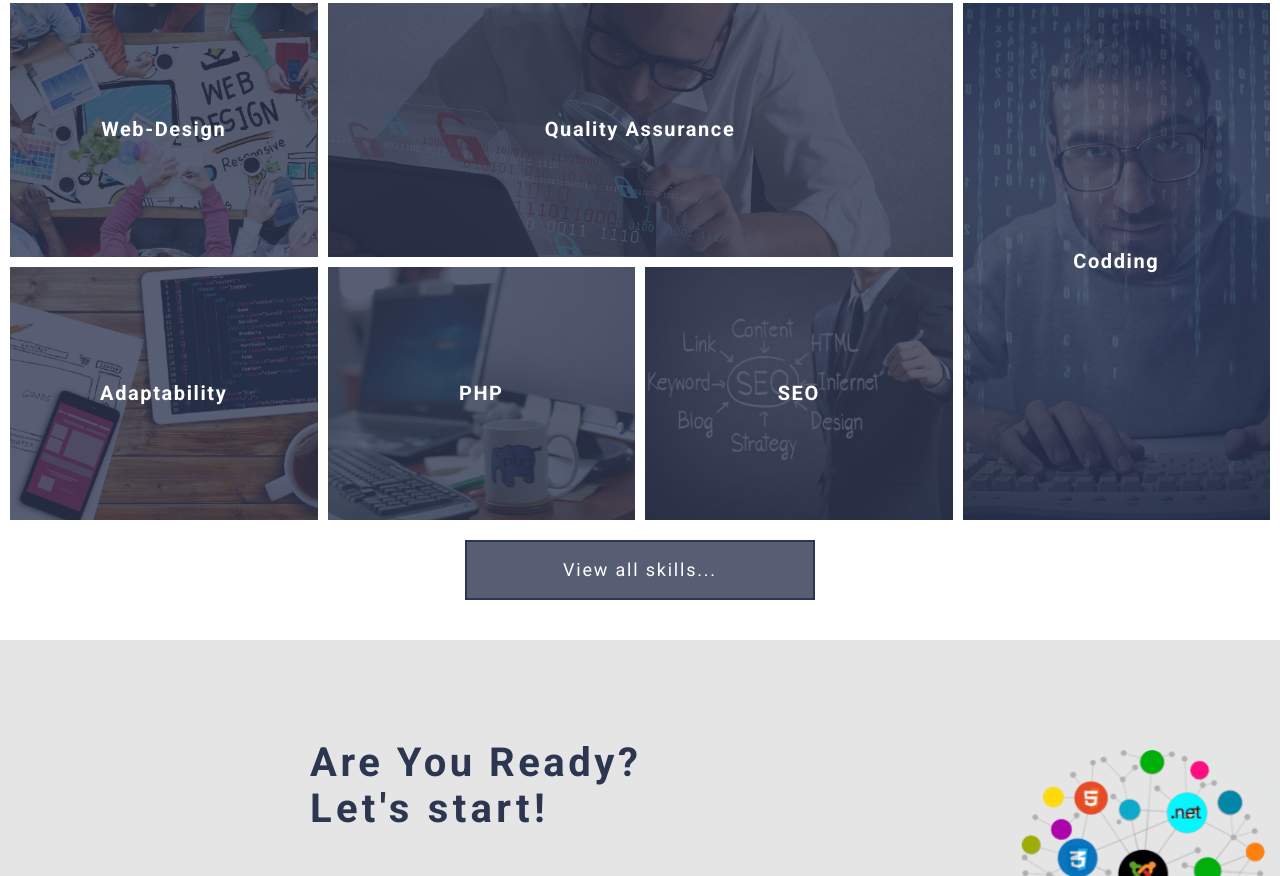
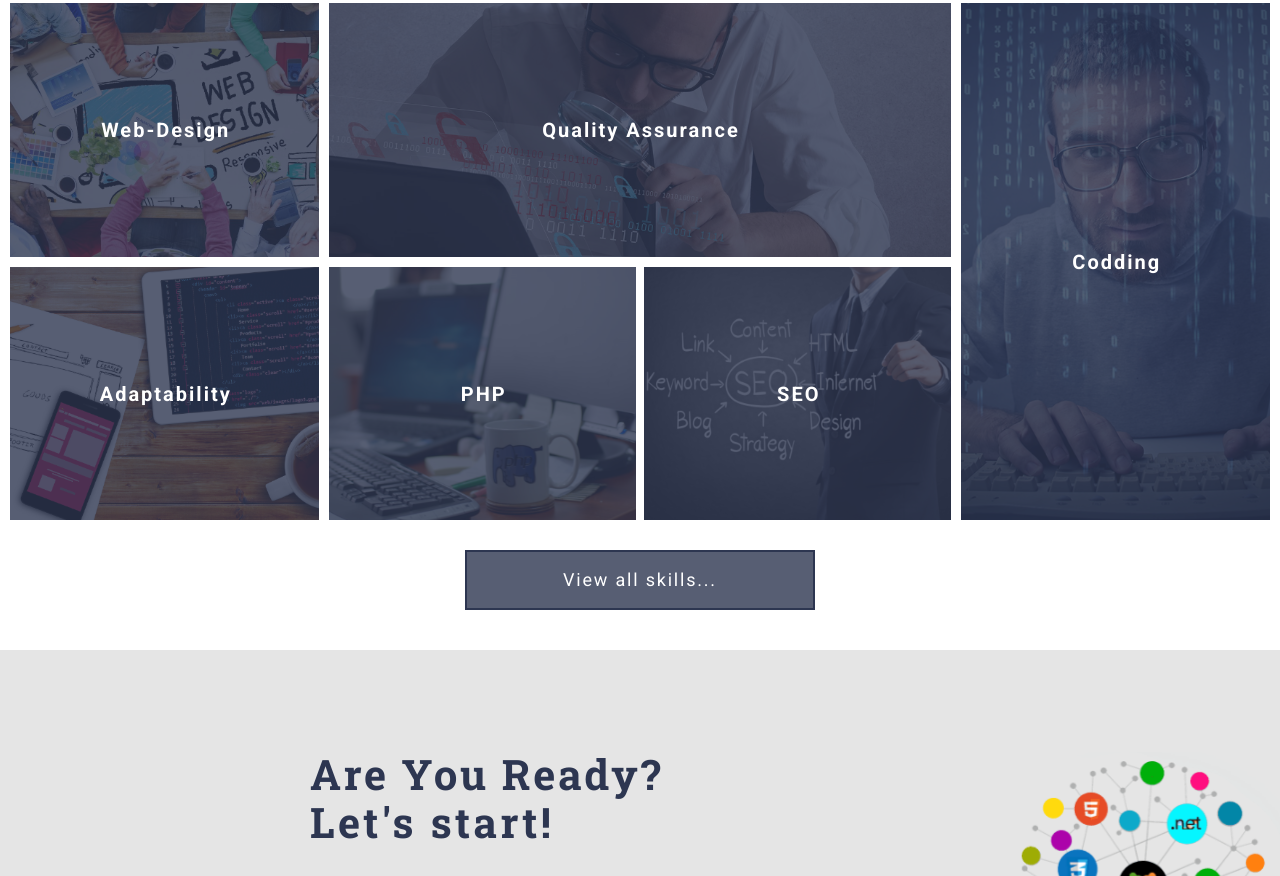
Before and after one commit to kairarty/grid-template, a website: page index.html in a window 1280 px wide. Shown: the part 1070-1946 px from the top of the page. Drawn offline with Linux system fonts and the light colour scheme.

Commit message:
Style & code fixes

```diff
--- a/assets/scss/common/_classes.scss
+++ b/assets/scss/common/_classes.scss
@@ -34,6 +34,22 @@
       width: 170px;
       height: 40px;
     }
+
+    @include md-sm {
+      padding-top: 1px;
+
+      &:nth-of-type(2) {
+        padding-left: 17px;
+      }
+    }
+
+    @include sm {
+      padding-top: 2px;
+
+      &:nth-of-type(2) {
+        padding-left: 18px;
+      }
+    }
   }
 
   &--primary {
--- a/assets/scss/components/footer/_footer.scss
+++ b/assets/scss/components/footer/_footer.scss
@@ -31,7 +31,7 @@
   }
 
   &__divider {
-    margin: 29px 0;
+    margin: 29px auto 30px;
     width: 76px;
     height: 2px;
     border: none;
@@ -52,10 +52,34 @@
     letter-spacing: 4.8px;
     opacity: 0.3;
     margin-left: 4px;
+
+    @include lg-md {
+      margin-left: 5px;
+    }
+
+    @include md-sm {
+      margin-left: 6px;
+    }
   }
 
   &__text-2 {
     letter-spacing: 0.9px;
     font-weight: 500;
+
+    @include lg-md {
+      margin: 0 0 0 1px;
+    }
+
+    @include md-sm {
+      margin-left: 1px;
+    }
   }
 }
+
+i {
+  &:nth-of-type(4),
+  &:nth-of-type(5) {
+    position: relative;
+    left: 2px;
+  }
+}
--- a/assets/scss/components/header/_header-content.scss
+++ b/assets/scss/components/header/_header-content.scss
@@ -7,10 +7,24 @@
 
   &__container {
     @extend %container;
+
+    @include lg-md {
+      position: relative;
+      top: 2px;
+    }
+
+    @include md-sm {
+      margin-top: 120px;
+    }
   }
 
   &__title {
     margin: 0 0 53px 0;
+
+    @include lg-min {
+      letter-spacing: 4.6px;
+      margin-right: 3px;
+    }
 
     @include lg-md {
       margin: 0 0 42px 0;
@@ -20,11 +34,27 @@
       margin-bottom: 30px;
     }
 
-    @include sm {
-      padding: 0 110px;
-      margin: 0 4px 39px 0;
-      line-height: 38px;
+    @media (max-width: 575px) {
+      display: none;
     }
+  }
+
+  &__title-1,
+  &__title-2 {
+    margin: 0;
+    position: relative;
+    @media (min-width: 576px) {
+      display: none;
+    }
+  }
+
+  &__title-1 {
+    bottom: 20px;
+    right: 4px;
+  }
+
+  &__title-2 {
+    bottom: 17px;
   }
 
   &__actions {
@@ -34,6 +64,8 @@
 
     @include sm {
       align-items: center;
+      position: relative;
+      top: 22px;
     }
   }
 }
--- a/assets/scss/components/header/_header.scss
+++ b/assets/scss/components/header/_header.scss
@@ -5,7 +5,7 @@
   position: relative;
   display: grid;
   min-height: 100vh;
-  padding: 150px 0;
+  padding: 150px 0 150px 1px;
   color: $color-light;
   background-color: $color-primary;
   background-image: url(../img/img-header.png);
@@ -13,11 +13,16 @@
   background-size: cover;
   align-content: center;
 
+  @include lg-md {
+    min-height: 766px;
+  }
+
   @include md-sm {
     padding-top: 32px;
+    min-height: 560px;
   }
 
   @include sm {
-    padding-top: 420px;
+    min-height: 992px;
   }
 }
--- a/assets/scss/components/sections/_section-about.scss
+++ b/assets/scss/components/sections/_section-about.scss
@@ -41,7 +41,7 @@
     }
 
     @include md-sm {
-      padding-top: 60px;
+      padding-top: 61px;
       gap: 55.5px;
     }
 
@@ -74,7 +74,7 @@
     margin: 0 0 47px;
 
     @include lg-md {
-      margin: 0 0 35px;
+      margin: 1px 0 38px;
     }
 
     @include md-sm {
@@ -98,13 +98,13 @@
     @include md-sm {
       font-size: 16px;
       letter-spacing: 0.8px;
-      top: 3px;
+      top: 4px;
     }
 
     @include sm {
       font-size: 16px;
       letter-spacing: 0.8px;
-      top: 9px;
+      top: 10px;
     }
   }
 
@@ -131,7 +131,7 @@
   }
 
   &__image {
-    margin-top: 1px;
+    margin-top: 2px;
     width: 271px;
     height: 487px;
 
@@ -142,7 +142,7 @@
 
     @include md-sm {
       position: relative;
-      top: -25px;
+      top: -27px;
       width: 236px;
       height: 425px;
     }
@@ -156,10 +156,11 @@
 .title-1,
 .title-2 {
   text-align: left;
-  font-size: 40px;
+  font-size: 42px;
   color: #2d3651;
   font-weight: 700;
   margin: 0;
+  font-family: "Roboto Slab", serif;
 
   @include lg-md {
     font-size: 32px;
@@ -176,7 +177,7 @@
 }
 
 .title-1 {
-  letter-spacing: 3.5px;
+  letter-spacing: 2.6px;
 
   @include lg-md {
     margin-left: 1px;
@@ -189,27 +190,28 @@
 
   @include sm {
     letter-spacing: 2px;
+    margin-top: 1px;
   }
 }
 
 .title-2 {
-  letter-spacing: 4.3px;
+  letter-spacing: 3.3px;
 
   @include lg-md {
     position: relative;
-    top: 2px;
+    top: 4px;
     letter-spacing: 3.4px;
   }
 
   @include md-sm {
     position: relative;
-    top: 4px;
+    top: 5px;
     letter-spacing: 2.4px;
   }
 
   @include sm {
     position: relative;
-    top: 4px;
+    top: 5px;
     letter-spacing: 2.4px;
   }
 }
--- a/assets/scss/components/sections/_section-posts.scss
+++ b/assets/scss/components/sections/_section-posts.scss
@@ -19,10 +19,11 @@
   &__title {
     color: #2d3651;
     font-size: 40px;
-    letter-spacing: 4px;
+    letter-spacing: 3.95px;
     font-weight: 700;
     text-align: left;
-    margin-bottom: 56px;
+    margin-bottom: 58px;
+    font-family: "Roboto Slab", serif;
 
     @include lg-md {
       margin-bottom: 43px;
@@ -168,6 +169,8 @@
     letter-spacing: 0.9px;
     line-height: 20px;
     position: relative;
+    font-family: "Roboto Slab", serif;
+    text-align: center;
   }
 
   &__text {
--- a/assets/scss/components/sections/_subscribe-form.scss
+++ b/assets/scss/components/sections/_subscribe-form.scss
@@ -38,6 +38,8 @@
   border: none;
   border-bottom: 1px solid #4C546B;
   letter-spacing: 2px;
+  padding-left: 30px;
+  color: white;
 
   &:hover {
     background-color: #4C546B;
@@ -53,6 +55,9 @@
     color: white;
     font-size: 18px;
 
+    position: relative;
+    right: 27px;
+
     @include lg-md {
       font-size: 16px;
       letter-spacing: 1.6px;
@@ -64,6 +69,7 @@
   }
 
   &:nth-child(1) {
+
     @include lg-md {
       max-width: 302px;
     }
@@ -196,11 +202,15 @@
     border: none;
     border-bottom: 1px solid #4C546B;
     letter-spacing: 2px;
+    color: white;
+    padding-left: 24px;
 
     &::placeholder {
       padding-left: 17px;
       color: white;
       font-size: 18px;
+      position: relative;
+      right: 22px;
     }
 
     :hover {
--- a/assets/scss/components/sections/skills/_skill-item.scss
+++ b/assets/scss/components/sections/skills/_skill-item.scss
@@ -6,48 +6,80 @@
   overflow: hidden;
 
   &:nth-of-type(1) {
+    @include lg-min {
+      margin-right: -1px;
+    }
+
     @include lg-md {
       margin-right: 4px;
     }
   }
 
   &:nth-of-type(2) {
+    @include lg-min {
+      margin-left: -1px;
+    }
+
     @include lg-md {
       margin-left: -4px;
     }
   }
 
   &:nth-of-type(3) {
+    @include lg-min {
+      margin-left: -2px;
+    }
+
     @include lg-md {
       margin-right: -5px;
     }
   }
 
   &:nth-of-type(4) {
+    @include lg-min {
+      margin: 0 -1px 0 0;
+    }
+
     @include lg-md {
       margin-left: 5px;
     }
   }
 
   &:nth-of-type(5) {
+    @include lg-min {
+      margin: 0 2px 0 1px;
+    }
+
     @include lg-md {
       margin-right: 4px;
     }
   }
 
   &:nth-of-type(6) {
+    @include lg-min {
+      margin: 0 0 0 -2px;
+    }
+
     @include lg-md {
       margin-left: -4px;
     }
   }
 
   &:nth-of-type(7) {
+    @include lg-min {
+      margin: 0 -1px 0 0;
+    }
+
     @include lg-md {
       margin-right: -3px;
     }
   }
 
   &:nth-of-type(8) {
+    @include lg-min {
+      margin: 0 -1px 0 1px;
+    }
+
     @include lg-md {
       margin-left: 5px;
       margin-right: 4px;
@@ -55,6 +87,10 @@
   }
 
   &:nth-of-type(9) {
+    @include lg-min {
+      margin: 0 2px 0 -1px;
+    }
+
     @include lg-md {
       margin-left: 5px;
     }
@@ -79,6 +115,11 @@
     z-index: 1;
     margin: 0;
     inset: 0;
+
+    @include lg-min {
+      padding: 2px 0 0 3px;
+      letter-spacing: 2px;
+    }
 
     @include md-min {
       font-size: 1.25rem;
--- a/assets/scss/components/sections/skills/_skills.scss
+++ b/assets/scss/components/sections/skills/_skills.scss
@@ -2,6 +2,7 @@
 @use "../../../mixins" as *;
 
 .skills {
+
   @include sm-min {
     padding: $gap-sm;
   }
@@ -21,6 +22,7 @@
       gap: 10px;
       grid-template-areas: "a1 a1 a2 a3" "a4 a5 a5 a6" "a7 a8 a9 a6";
       grid-template-columns: repeat(4, 1fr);
+      margin-bottom: 30px;
     }
 
     @include lg-md {
```
Also changed, not shown: index.html (+8 -6 lines), assets/css/style.css.
